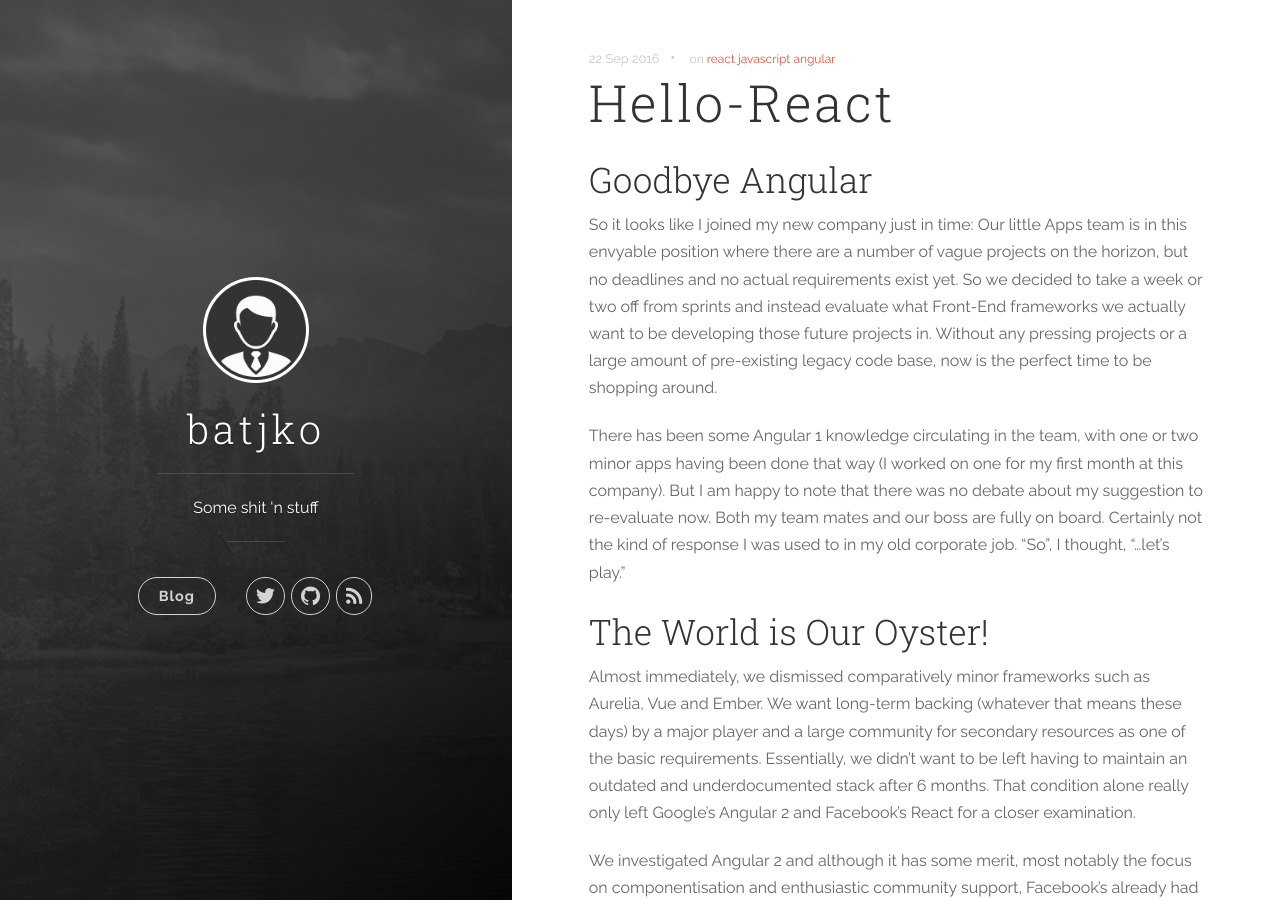
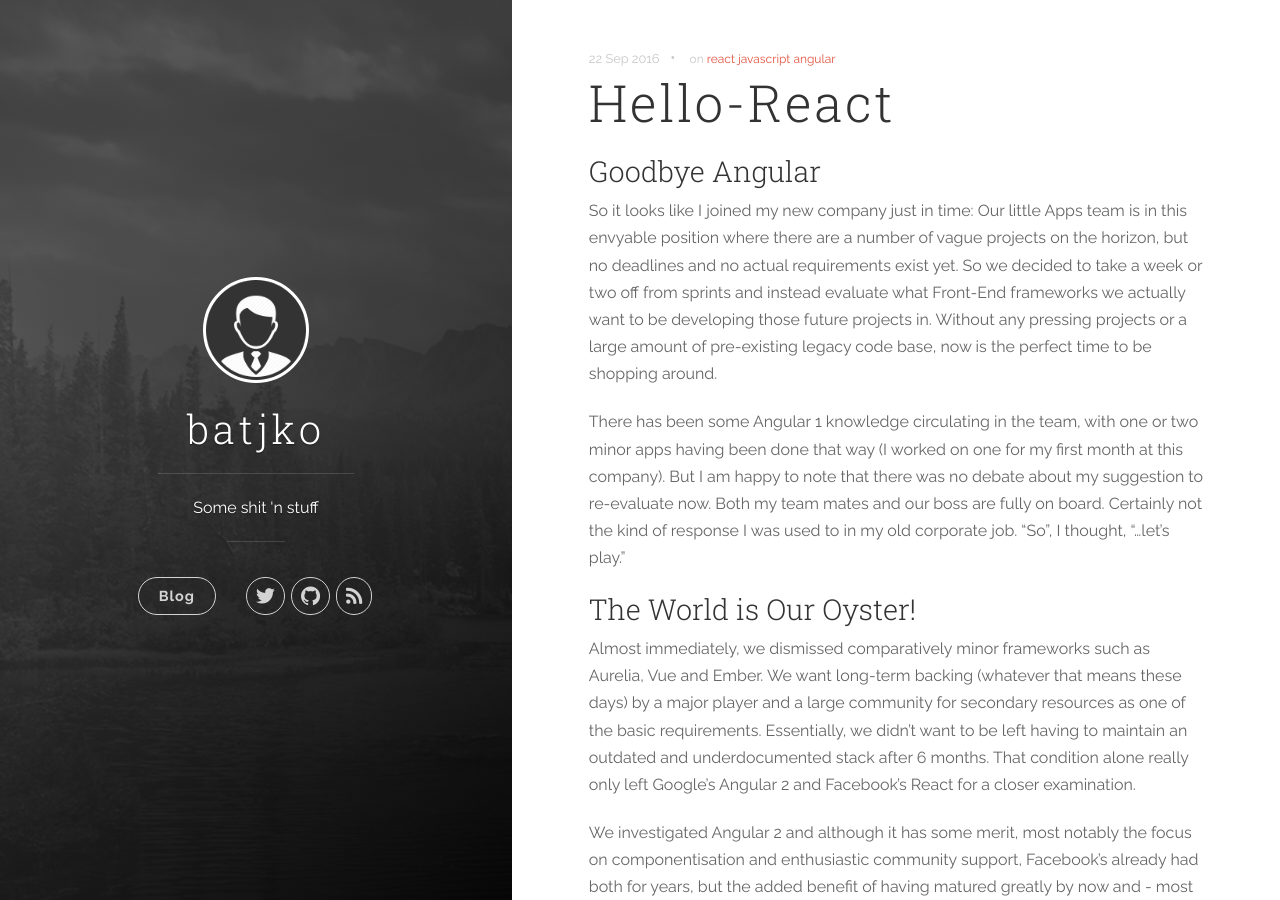
Before and after one commit to batjko/batjko.github.io, a Jekyll site: the page built from _posts/2016-09-22-hello-react.md, in a window 1280 px wide and 900 px high. Built offline with Jekyll 4.4.1, drawn with Linux system fonts in a browser that asks for light colours; nearby versions of some CDN libraries.

Commit message:
update popst headers

```diff
--- a/_posts/2016-09-22-hello-react.md
+++ b/_posts/2016-09-22-hello-react.md
@@ -7,14 +7,14 @@ tags: react javascript angular
 navigation: True
 ---
 
-## Goodbye Angular
+### Goodbye Angular
 
 So it looks like I joined my new company just in time: Our little Apps team is in this envyable position where there are a number of vague projects on the horizon, but no deadlines and no actual requirements exist yet. So we decided to take a week or two off from sprints and instead evaluate what Front-End frameworks we actually want to be developing those future projects in. Without any pressing projects or a large amount of pre-existing legacy code base, now is the perfect time to be shopping around.
 
 There has been some Angular 1 knowledge circulating in the team, with one or two minor apps having been done that way (I worked on one for my first month at this company). But I am happy to note that there was no debate about my suggestion to re-evaluate now. Both my team mates and our boss are fully on board. Certainly not the kind of response I was used to in my old corporate job.
 "So", I thought, "...let's play."
 
-## The World is Our Oyster!
+### The World is Our Oyster!
 
 Almost immediately, we dismissed comparatively minor frameworks such as Aurelia, Vue and Ember. We want long-term backing (whatever that means these days) by a major player and a large community for secondary resources as one of the basic requirements. Essentially, we didn't want to be left having to maintain an outdated and underdocumented stack after 6 months. That condition alone really only left Google's Angular 2 and Facebook's React for a closer examination.
 
@@ -28,7 +28,7 @@ The same can certainly not be said of Angular 2, even a week after its official
 5. It still wants to own the whole app, bullying everything non-core to be wrapped into an Angular service.
 6. Despite pushing Ecmascript boundaries (bold move), their component model is pretty much locked into classes, sticking with a certain preference for OOP when the industry is going elsewhere.
 
-## Take me right here, React!
+### Take me right here, React!
 
 I'd imagine React's responses to the above issues might go along these lines:
 
```
